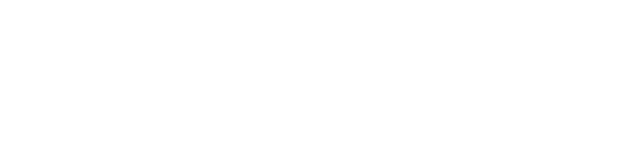
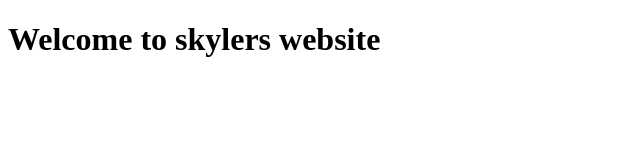
Before and after one commit to Laplaza1/SDEV255, a plain HTML site: page M01/my first repo/index.html in a window 1280 px wide. Shown: the whole page, without its empty margins (0-640 px from the left). Drawn offline with Linux system fonts and the light colour scheme.

Commit message:
changed title tag to h1

```diff
--- a/M01/my first repo/index.html
+++ b/M01/my first repo/index.html
@@ -3,7 +3,7 @@
 <head>
     <meta charset="UTF-8">
     <meta name="viewport" content="width=device-width, initial-scale=1.0">
-    <title>Welcome to skylers website</title>
+    <h1>Welcome to skylers website</h1>
 </head>
 <body>
 
```
